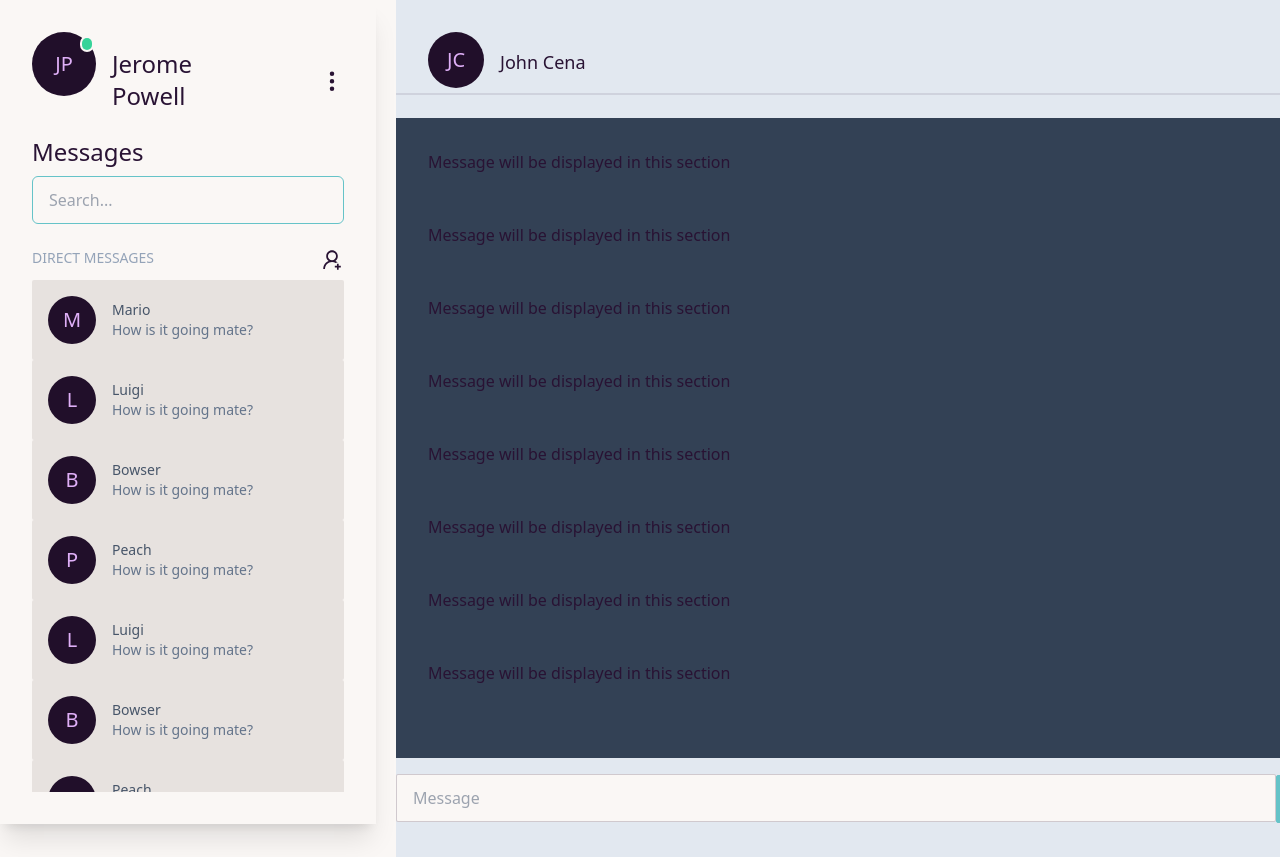
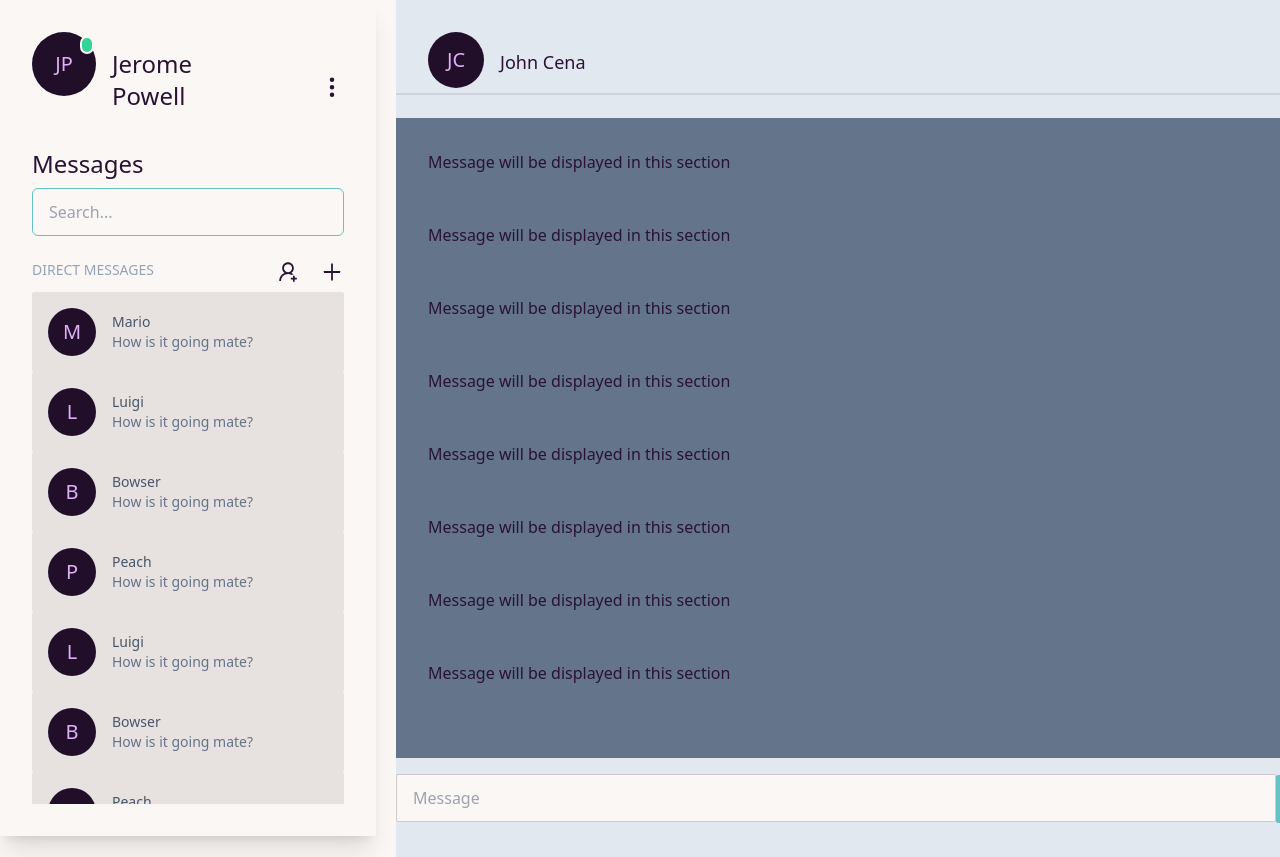
Before and after one commit to chasingtherain/messenger, a React (Create React App) app: page / in a window 1280 px wide. Shown: the top 857 px of the page. Built offline with nearby package versions, Linux system fonts and the light colour scheme.

Commit message:
added drop down for menu, added start new chat button and modal

```diff
--- a/src/components/ContactListColumn.js
+++ b/src/components/ContactListColumn.js
@@ -5,6 +5,7 @@ import Settings from './Settings'
 import { AiOutlineUserAdd } from "react-icons/ai";
 import ContactRow from './ContactRow';
 import AddFriendModal from './Modal/AddFriendModal';
+import NewChatModal from './Modal/NewChatModal';
 
 
 
@@ -21,7 +22,10 @@ function ContactListColumn() {
           <SeachBar placeholder="Search..."/>
           <div className='flex justify-between mt-4'>
             <p className='text-slate-400 text-sm'>DIRECT MESSAGES</p>
-            <AddFriendModal/>
+            <div className='flex flex-row gap-5'>
+              <AddFriendModal/>
+              <NewChatModal/>
+            </div>
           </div>
           <div className='overflow-auto h-[32rem]'>
             <ContactRow name="Mario" profileName="M"/>
--- a/src/components/Messageboard/BoardBody.js
+++ b/src/components/Messageboard/BoardBody.js
@@ -2,7 +2,7 @@ import React from 'react'
 
 function BoardBody() {
   return (
-    <div className='card-body h-[40rem] bg-slate-700 mb-4'>
+    <div className='card-body min-h-[40rem] bg-slate-500 mb-4'>
     {/* <div className='card-body min-h-[70%] bg-slate-700'> */}
         <p>Message will be displayed in this section</p>
         <p>Message will be displayed in this section</p>
--- a/src/components/Modal/DeleteFriendModal.js
+++ b/src/components/Modal/DeleteFriendModal.js
@@ -19,7 +19,7 @@ function DeleteFriendModal() {
                     <p className='text-center text-lg font-medium my-2'>Confirm?</p>
                     <div className='flex justify-center content-center gap-4'>
                         <button className='btn btn-secondary w-1/2 rounded-md'>Yes</button>
-                        <button className='btn btn-primary w-1/2 rounded-md'>No</button>
+                        <button className='btn btn-primary w-1/2 rounded-md' onClick={()=>{document.getElementById('my-modal-4').checked = false}}>No</button>
                     </div>
                 </div>
             </div>
--- /dev/null
+++ b/src/components/Modal/NewChatModal.js
@@ -0,0 +1,36 @@
+import React from 'react'
+import { AiOutlinePlus } from 'react-icons/ai'
+import AddFriendProfile from '../AddFriendProfile'
+import BubbleProfile from '../BubbleProfile'
+import SeachBar from '../SeachBar'
+
+function NewChatModal() {
+    return (
+        <div>
+            {/* <!-- The button to open modal --> */}
+            <label for="my-modal-2"><AiOutlinePlus className='text-2xl cursor-pointer'/></label>
+
+            {/* <!-- Put this part before </body> tag --> */}
+            <input type="checkbox" id="my-modal-2" class="modal-toggle" />
+            <div class="modal">
+                <div class="modal-box relative">
+                    <label for="my-modal-2" class="btn btn-sm btn-circle absolute right-2 top-2">✕</label>
+                    <h3 class="text-lg font-bold mb-4">Start a new chat with:</h3>
+                    <SeachBar placeholder="Search by email or username"/>
+                    <div className='card-body bg-slate-400 py-2 mt-2 rounded-md'>
+                        <BubbleProfile initial="JC" name="John Cena" bubbleWidth="w-14" nameTextSize="text-lg"/>
+                    </div>
+                    <div className='card-body bg-slate-400 py-2 mt-2 rounded-md'>
+                        <BubbleProfile initial="JC" name="John Cena" bubbleWidth="w-14" nameTextSize="text-lg"/>
+                    </div>
+                    <div className='card-body bg-slate-400 py-2 mt-2 rounded-md'>
+                        <BubbleProfile initial="JC" name="John Cena" bubbleWidth="w-14" nameTextSize="text-lg"/>
+                    </div>
+                </div>
+            </div>
+        </div>
+
+    )
+}
+
+export default NewChatModal
--- a/src/components/Settings.js
+++ b/src/components/Settings.js
@@ -3,9 +3,15 @@ import { GoKebabVertical } from 'react-icons/go';
 
 function Settings() {
   return (
-      <button onClick={()=> console.log("settings clicked")}>
-        <GoKebabVertical className='text-2xl mt-5 ml-32'/>
-      </button>
+      <div class="dropdown dropdown-end">
+        <label tabindex="0" class="m-1">
+          <GoKebabVertical className='text-2xl mt-5 ml-32'/>
+          </label>
+        <ul tabindex="0" class="dropdown-content menu p-2 border-2 border-slate-600 shadow-lg bg-base-100 rounded-box w-52">
+          <li><a>Settings</a></li>
+          <li><a>My Profile</a></li>
+        </ul>
+      </div>
   )
 }
 
```
